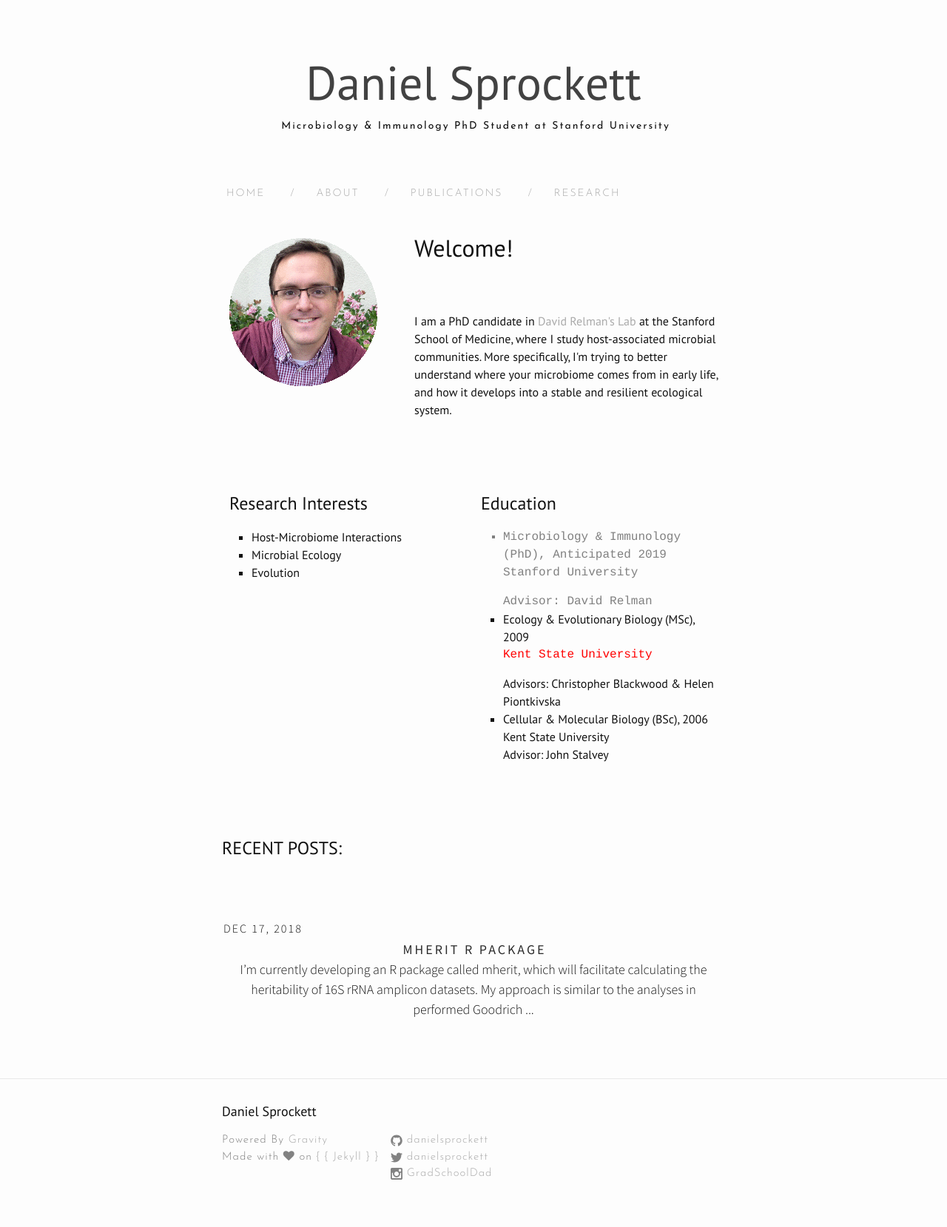
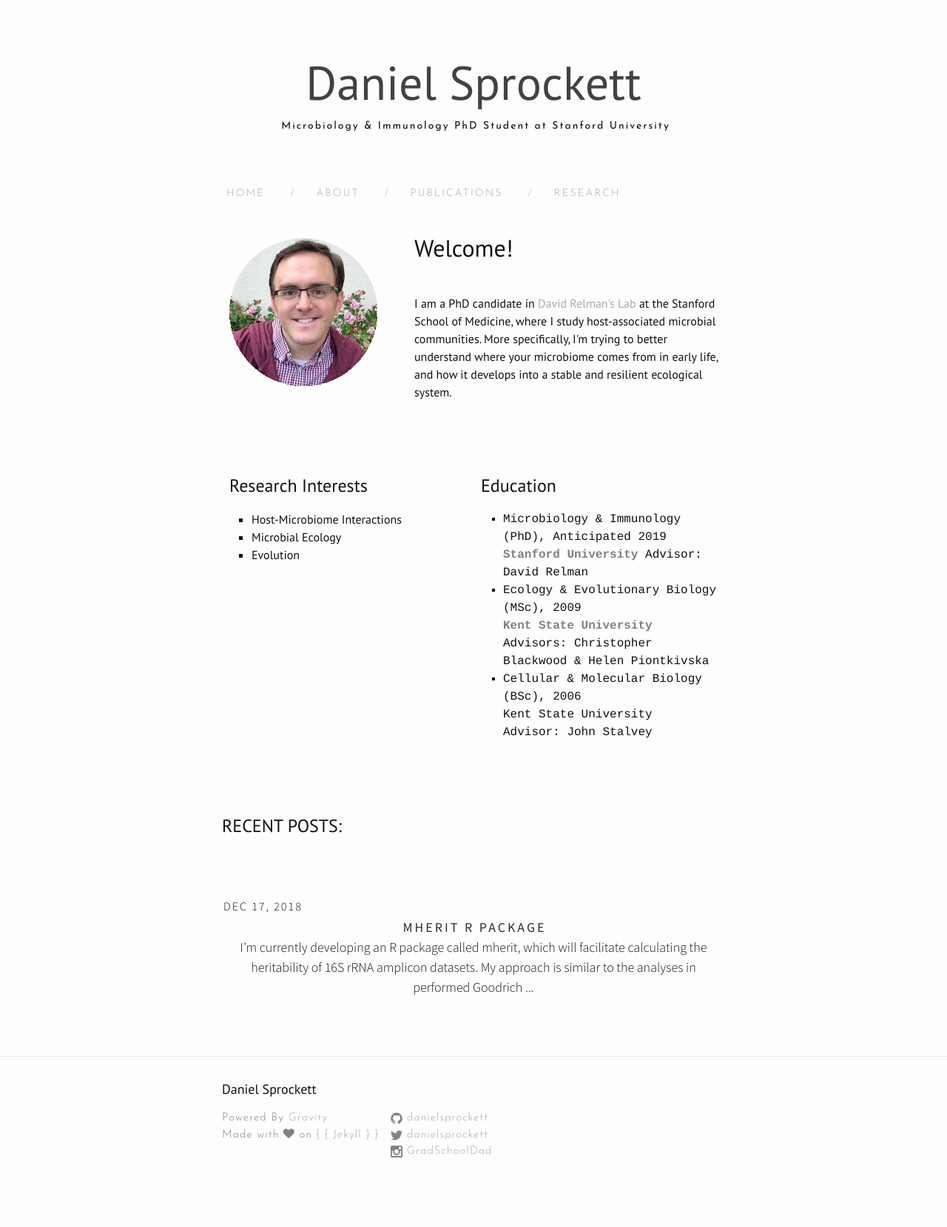
Before and after one commit to DanielSprockett/danielsprockett.github.io, a Jekyll site: the page built from index.html, in a window 1280 px wide. Shown: the whole page at 74% size. Built offline with Jekyll 4.4.1, drawn with Linux system fonts in a browser that asks for light colours; nearby versions of some CDN libraries; the list of posts is cut into pages by our own code; after the commit the page ends 1629 px from its top, so only the background shows below that.

Commit message:
Update index.html

```diff
--- a/index.html
+++ b/index.html
@@ -7,7 +7,6 @@ layout: default
 <p><img src="/images/about_headshot.gif" alt="Dan Sprockett" style="float:left; padding: 50px 50px 50px 10px;">
   <br>
   <h1>Welcome!</h1>
-  <br>
   <br>
   I am a PhD candidate in <a href="http://med.stanford.edu/relmanlab.html">David Relman's Lab</a> at the Stanford School of Medicine, where I study host-associated microbial communities. More specifically, I'm trying to better understand where your microbiome comes from in early life, and how it develops into a stable and resilient ecological system.
   <br>
@@ -56,15 +55,15 @@ layout: default
   <div class="column"">
     <h2>Education</h2>
     <p>
-      <ul style="list-style-type:square">
-        <li style="color:gray;font-family:courier;">
+      <ul style="list-style-type:square;font-family:courier;">
+        <li>
           Microbiology & Immunology (PhD), Anticipated 2019<br>
-          <p style="color:gray;">Stanford University</p>
+          <b style="color:gray;">Stanford University</b>
           Advisor: David Relman
         </li>
         <li>
           Ecology & Evolutionary Biology (MSc), 2009<br>
-          <p style="color:red;font-family:courier;">Kent State University</p>
+          <b style="color:gray;">Kent State University</b>
           Advisors: Christopher Blackwood & Helen Piontkivska
         </li>
         <li>
```
